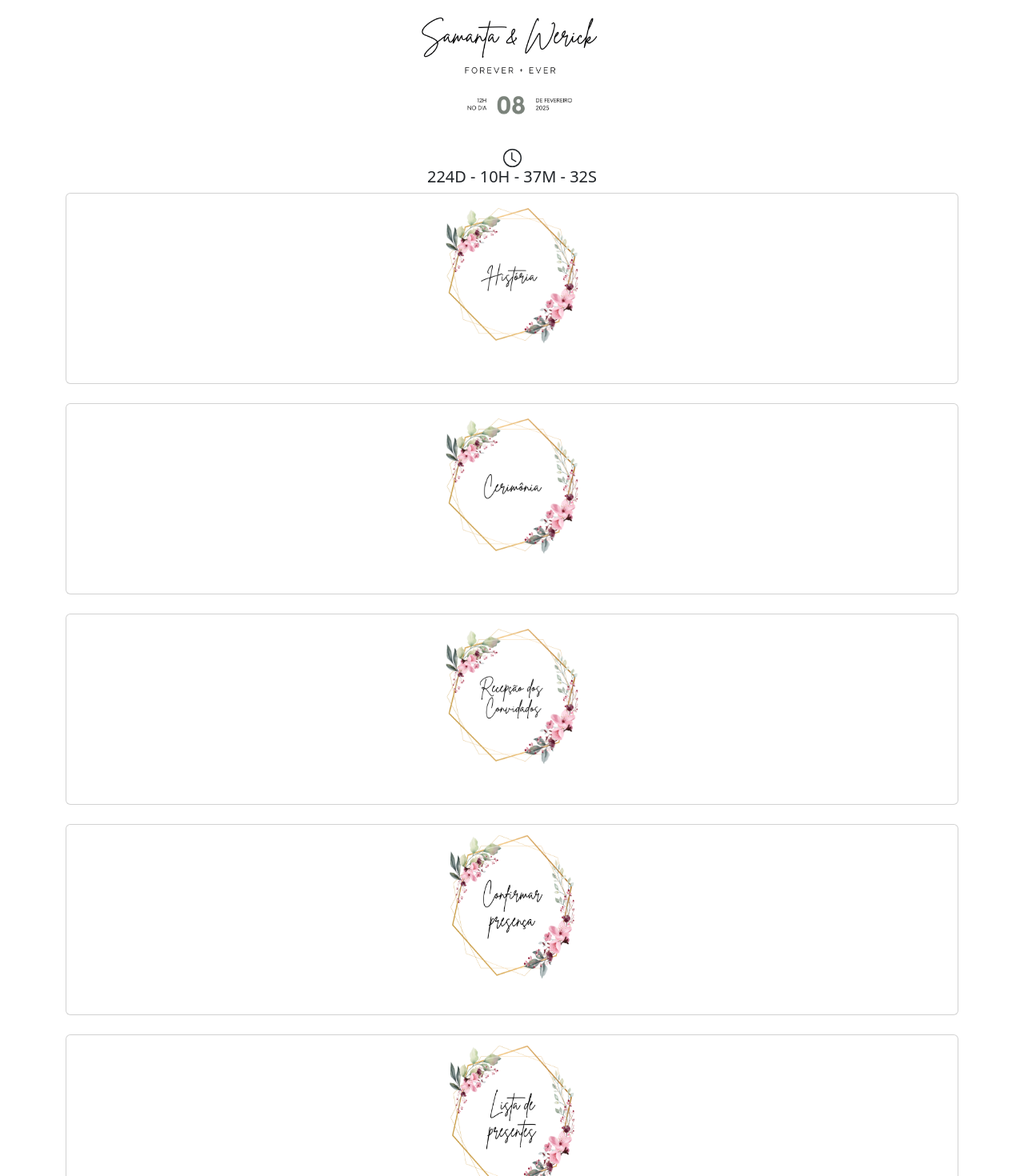
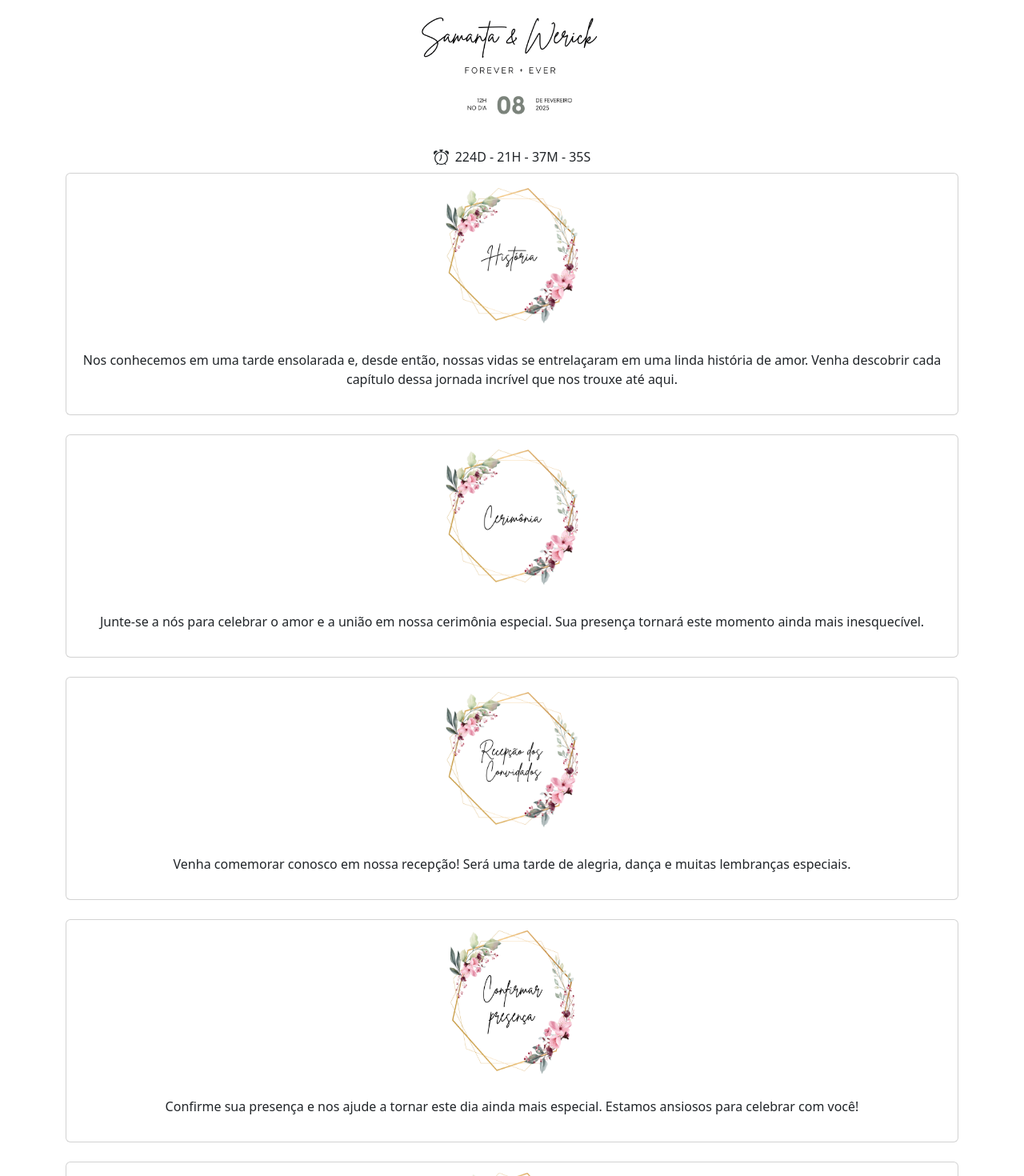
Before and after one commit to wericksilva/wedding-app, a Next.js app: page / in a window 1280 px wide. Shown: the top 1470 px of the page at 80% size. Built offline with nearby package versions, Linux system fonts and the light colour scheme.

Commit message:
textos cards

```diff
--- a/src/app/page.js
+++ b/src/app/page.js
@@ -9,7 +9,7 @@ export default function Home() {
     const [timeLeft, setTimeLeft] = useState('');
 
     useEffect(() => {
-        const countDownDate = new Date("Feb 8, 2025 00:00:00").getTime();
+        const countDownDate = new Date("Feb 8, 2025 11:00:00").getTime();
 
         const updateCountdown = () => {
             const now = new Date().getTime();
@@ -41,13 +41,16 @@ export default function Home() {
             </div>
 
             <div className="container">
-                <div className="text-center mt-2">
-                    <svg xmlns="http://www.w3.org/2000/svg" width="23" height="23" fill="currentColor" class="bi bi-clock" viewBox="0 0 16 16">
-                        <path d="M8 3.5a.5.5 0 0 0-1 0V9a.5.5 0 0 0 .252.434l3.5 2a.5.5 0 0 0 .496-.868L8 8.71z" />
-                        <path d="M8 16A8 8 0 1 0 8 0a8 8 0 0 0 0 16m7-8A7 7 0 1 1 1 8a7 7 0 0 1 14 0" />
+                <div className="text-center mt-2 d-flex align-items-center justify-content-center">
+
+                    <svg xmlns="http://www.w3.org/2000/svg" width="19" height="19" fill="currentColor" class="bi bi-alarm" viewBox="0 0 16 16">
+                        <path d="M8.5 5.5a.5.5 0 0 0-1 0v3.362l-1.429 2.38a.5.5 0 1 0 .858.515l1.5-2.5A.5.5 0 0 0 8.5 9z" />
+                        <path d="M6.5 0a.5.5 0 0 0 0 1H7v1.07a7.001 7.001 0 0 0-3.273 12.474l-.602.602a.5.5 0 0 0 .707.708l.746-.746A6.97 6.97 0 0 0 8 16a6.97 6.97 0 0 0 3.422-.892l.746.746a.5.5 0 0 0 .707-.708l-.601-.602A7.001 7.001 0 0 0 9 2.07V1h.5a.5.5 0 0 0 0-1zm1.038 3.018a6 6 0 0 1 .924 0 6 6 0 1 1-.924 0M0 3.5c0 .753.333 1.429.86 1.887A8.04 8.04 0 0 1 4.387 1.86 2.5 2.5 0 0 0 0 3.5M13.5 1c-.753 0-1.429.333-1.887.86a8.04 8.04 0 0 1 3.527 3.527A2.5 2.5 0 0 0 13.5 1" />
                     </svg>
-                    <h5>{timeLeft}</h5>
+                    <p className="ms-2 mb-0 align-middle">{timeLeft}</p>
                 </div>
+
+
             </div>
 
             <div className="container text-center">
@@ -58,7 +61,7 @@ export default function Home() {
                         </div>
                     </div>
                     <div className="card-body">
-                        {/* Other content */}
+                        <p>Nos conhecemos em uma tarde ensolarada e, desde então, nossas vidas se entrelaçaram em uma linda história de amor. Venha descobrir cada capítulo dessa jornada incrível que nos trouxe até aqui.</p>
                     </div>
                 </div>
 
@@ -71,7 +74,7 @@ export default function Home() {
                         </a>
                     </div>
                     <div className="card-body">
-                        {/* Other content */}
+                        <p>Junte-se a nós para celebrar o amor e a união em nossa cerimônia especial. Sua presença tornará este momento ainda mais inesquecível.</p>
                     </div>
                 </div>
 
@@ -84,7 +87,7 @@ export default function Home() {
                         </a>
                     </div>
                     <div className="card-body">
-                        {/* Other content */}
+                        <p>Venha comemorar conosco em nossa recepção! Será uma tarde de alegria, dança e muitas lembranças especiais.</p>
                     </div>
                 </div>
 
@@ -97,7 +100,7 @@ export default function Home() {
                         </a>
                     </div>
                     <div className="card-body">
-                        {/* Other content */}
+                        <p>Confirme sua presença e nos ajude a tornar este dia ainda mais especial. Estamos ansiosos para celebrar com você!</p>
                     </div>
                 </div>
 
@@ -108,7 +111,7 @@ export default function Home() {
                         </div>
                     </div>
                     <div className="card-body">
-                        {/* Other content */}
+                        <p>Sua presença é o nosso maior presente, mas se desejar nos presentear, veja nossas sugestões com carinho. Agradecemos de coração!</p>
                     </div>
                 </div>
             </div>
```
